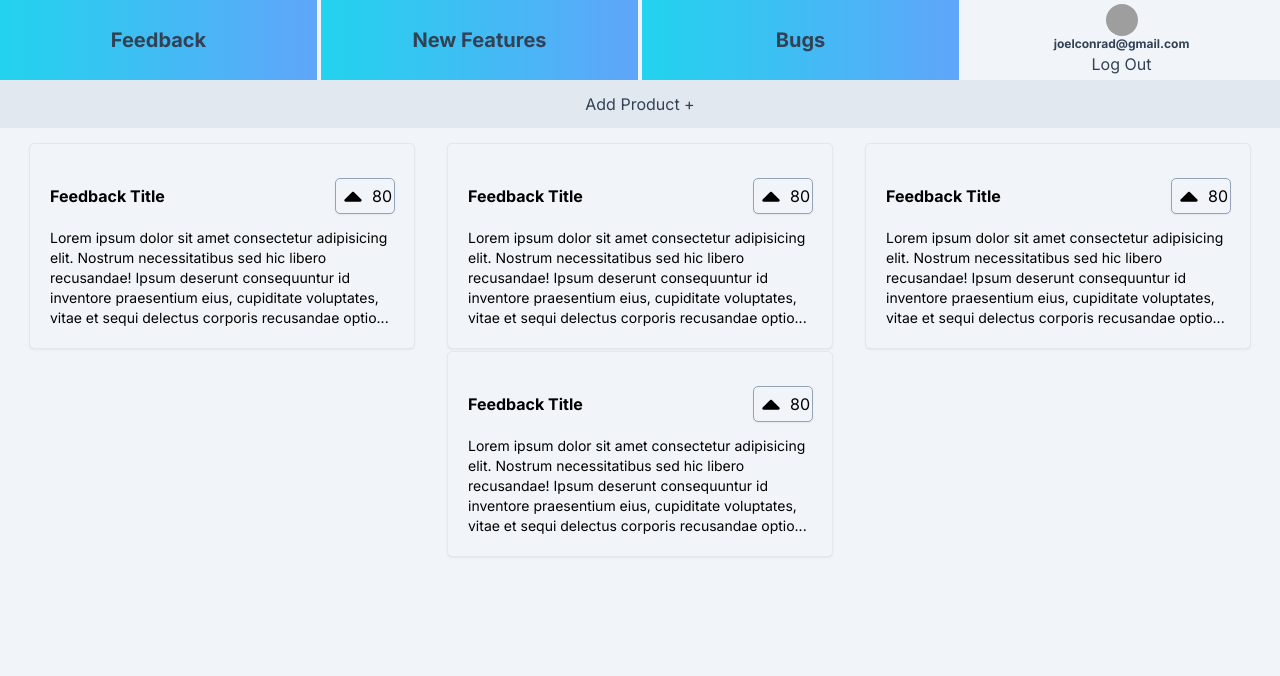
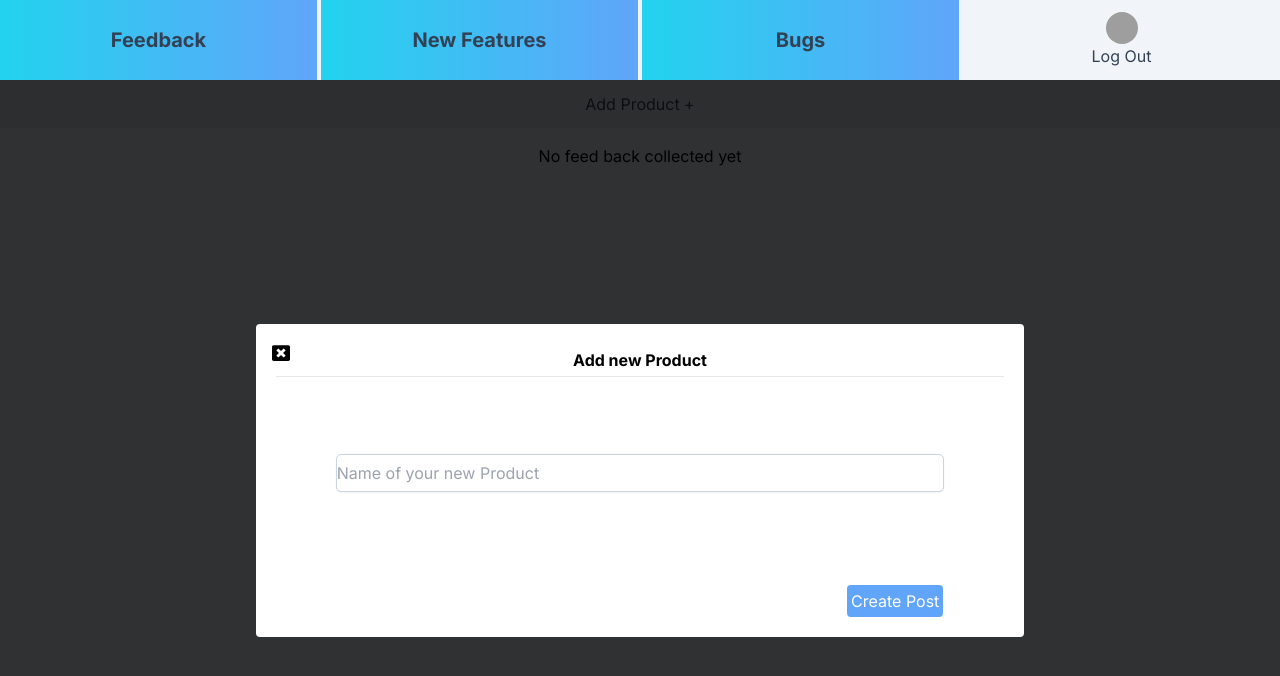
Before and after one commit to Conny1/eFeedbackPro, a Next.js app in the folder efeedbackpro/: page /dashboard in a window 1280 px wide. Both pictures are taken after a click on the button "Add Product +". Shown: the top 676 px of the page. Built offline with nearby package versions, Linux system fonts and the light colour scheme; grey boxes are pictures that could not be loaded.

Commit message:
addProducts, generatefeedbackLinks,fetchfeedback

```diff
--- a/efeedbackpro/src/app/components/FeedbackItemModal.tsx
+++ b/efeedbackpro/src/app/components/FeedbackItemModal.tsx
@@ -3,7 +3,7 @@ import { FaWindowClose } from "react-icons/fa";
 import { FaCaretUp } from "react-icons/fa";
 import Comment from "./Comments";
 import { Comments } from "@/state/types";
-import { toast } from "react-hot-toast";
+import toast, { Toaster } from "react-hot-toast";
 import {
   handleCommentsErrors,
   handleFeedbackErrors,
@@ -50,12 +50,15 @@ const FeedbackItemModal = ({
 
   // fetchComments
   useEffect(() => {
-    const fetchFeedback = async () => {
+    const fetchFeedbackComments = async () => {
       const id = _id;
       try {
         const data = await fetch(`./api/comments/${id}`);
         const resp = await data.json();
-        handleCommentsErrors(resp.status);
+        const message = handleCommentsErrors(resp.status);
+        if (message) {
+          return toast.error(message);
+        }
         if (resp.commentresp) {
           setcomments(resp.commentresp);
         }
@@ -64,7 +67,7 @@ const FeedbackItemModal = ({
       }
     };
 
-    fetchFeedback();
+    fetchFeedbackComments();
   }, [_id]);
 
   // addcomment
@@ -88,12 +91,14 @@ const FeedbackItemModal = ({
         }
         setinputcommnet("");
       } else {
-        handleCommentsErrors(data.status);
+        const message = handleCommentsErrors(data.status);
+        return toast.error(message);
       }
     } catch (error) {}
   };
   return (
     <div className=" flex justify-center md:items-center absolute top-0 left-0 bg-black   w-full h-full bg-opacity-80 ">
+      <Toaster />
       <div className=" relative rounded p-5  w-11/12 max-w-screen-md bg-white flex flex-col  items-center  ">
         <FaWindowClose
           onClick={() => {
--- /dev/null
+++ b/efeedbackpro/src/app/components/FeedbackLink.tsx
@@ -0,0 +1,24 @@
+import React from "react";
+import { FaWindowClose } from "react-icons/fa";
+
+type Props = {
+  _id: string;
+  setlink: React.Dispatch<React.SetStateAction<boolean>>;
+};
+
+const FeedbackLink = ({ _id, setlink }: Props) => {
+  return (
+    <div className=" p-3.5 rounded absolute bg-slate-300  ">
+      <FaWindowClose onClick={() => setlink(false)} />
+      <p className="text-sm  font-bold">
+        {" "}
+        send link to users to collect feedback
+      </p>
+      <p className="text-sm bg-slate-100 p-1 rounded  ">
+        {`${process.env.NEXT_PUBLIC_SITE_URL}/${_id} `}{" "}
+      </p>
+    </div>
+  );
+};
+
+export default FeedbackLink;
--- /dev/null
+++ b/efeedbackpro/src/app/dashboard/dashboardcomponents/AddProduct.tsx
@@ -0,0 +1,86 @@
+import React, { useState } from "react";
+import { FaWindowClose } from "react-icons/fa";
+import toast, { Toaster } from "react-hot-toast";
+import { useFeeddbackState } from "@/state/state";
+import { Business } from "@/state/types";
+
+type Props = {
+  setaddproductmodal: React.Dispatch<React.SetStateAction<boolean>>;
+  setproduct: React.Dispatch<React.SetStateAction<Business[]>>;
+};
+const AddProduct = ({ setproduct, setaddproductmodal }: Props) => {
+  const [productname, setproductname] = useState("");
+  const { user } = useFeeddbackState();
+
+  const addProduct = async (ev: React.FormEvent<HTMLFormElement>) => {
+    ev.preventDefault();
+    if (!productname) {
+      return toast("Provide the product name");
+    }
+    try {
+      const data = {
+        name: productname,
+        userid: user?._id,
+      };
+
+      const respData = await fetch(`./api/business`, {
+        method: "POST",
+        headers: {
+          Content_Type: "application/json",
+        },
+        body: JSON.stringify(data),
+      });
+
+      const resp = await respData.json();
+      if (resp.status === 200) {
+        toast.success("Product Added..");
+        setproduct((prev: Business[]) => [...prev, resp.busnessresp]);
+        setTimeout(() => {
+          setaddproductmodal(false);
+        }, 3000);
+      } else {
+        // error messages
+      }
+    } catch (error) {
+      console.log(error);
+    }
+  };
+
+  return (
+    <div className=" flex justify-center md:items-center absolute bg-black   w-full h-full bg-opacity-80 ">
+      <form
+        onSubmit={addProduct}
+        className=" relative rounded p-5  w-11/12 max-w-screen-md bg-white flex flex-col  items-center  "
+      >
+        <Toaster />
+        <FaWindowClose
+          onClick={() => setaddproductmodal(false)}
+          className="absolute left-4 text-lg"
+        />
+        <h3 className="w-5/6 font-bold h-8  flex items-center justify-center  ">
+          Add new Product
+        </h3>
+        <hr className=" w-full" />
+        <div className="   w-5/6 flex flex-col justify-evenly min-h-48 ">
+          <div className="flex flex-col gap-3">
+            <input
+              onChange={(ev) => setproductname(ev.target.value)}
+              className="pe-3 rounded shadow h-9 outline outline-slate-300 outline-1 "
+              type="text"
+              id="productname"
+              required
+              placeholder="Name of your new Product"
+            />
+          </div>
+        </div>
+        <div className=" mt-4 w-5/6 flex justify-end flex-col md:flex-row ">
+          <button className="bg-blue-400 p-1 text-white rounded ">
+            Create Post
+          </button>
+        </div>
+      </form>
+    </div>
+  );
+};
+
+export default AddProduct;
--- a/efeedbackpro/src/app/dashboard/dashboardcomponents/Feedback.tsx
+++ b/efeedbackpro/src/app/dashboard/dashboardcomponents/Feedback.tsx
@@ -3,8 +3,17 @@ import React, { useState } from "react";
 import { FaCaretUp } from "react-icons/fa";
 import FeedbackModal from "./FeedbackModal";
 
-const Feedback = () => {
+type Props = {
+  title: string;
+  description: string;
+  votes: number;
+  _id: string;
+  isPublic: boolean;
+};
+
+const Feedback = ({ title, description, votes, _id, isPublic }: Props) => {
   const [feebackModal, setfeebackModal] = useState(false);
+  const data = { title, description, votes, _id, isPublic };
 
   return (
     <>
@@ -13,19 +22,16 @@ const Feedback = () => {
         onClick={() => setfeebackModal(true)}
       >
         <div className="flex justify-between items-center h-8 mt-4 mb-4    ">
-          <p className="font-bold">Feedback Title</p>
+          <p className="font-bold">{title}</p>
           <button className="text-md flex gap-1 justify-center items-center shadow  rounded outline outline-1 outline-slate-400 p-0.5">
-            <FaCaretUp className="text-3xl" /> 80
+            <FaCaretUp className="text-3xl" /> {votes}
           </button>
         </div>
-        <p className="text-sm">
-          Lorem ipsum dolor sit amet consectetur adipisicing elit. Nostrum
-          necessitatibus sed hic libero recusandae! Ipsum deserunt consequuntur
-          id inventore praesentium eius, cupiditate voluptates, vitae et sequi
-          delectus corporis recusandae optio...
-        </p>
+        <p className="text-sm">{description}</p>
       </div>
-      {feebackModal && <FeedbackModal setfeebackModal={setfeebackModal} />}
+      {feebackModal && (
+        <FeedbackModal setfeebackModal={setfeebackModal} {...data} />
+      )}
     </>
   );
 };
--- a/efeedbackpro/src/app/dashboard/dashboardcomponents/Header.tsx
+++ b/efeedbackpro/src/app/dashboard/dashboardcomponents/Header.tsx
@@ -4,11 +4,13 @@ import { useRouter } from "next/navigation";
 import ProductName from "./ProductName";
 import { handleBusinessErrors } from "@/helperfunctions/helperfunctions";
 import { Business } from "@/state/types";
+import AddProduct from "./AddProduct";
 import { useFeeddbackState } from "@/state/state";
 
 const Header = () => {
   const { user } = useFeeddbackState();
   const [product, setproduct] = useState<Business[]>([]);
+  const [addproductmodal, setaddproductmodal] = useState(false);
   const router = useRouter();
   const logout = async (
     ev: React.MouseEvent<HTMLButtonElement, MouseEvent>
@@ -78,10 +80,9 @@ const Header = () => {
             src="https://images.unsplash.com/photo-1614027164847-1b28cfe1df60?q=80&w=1386&auto=format&fit=crop&ixlib=rb-4.0.3&ixid=M3wxMjA3fDB8MHxwaG90by1wYWdlfHx8fGVufDB8fHx8fA%3D%3D"
             alt=""
           />
-          <p className="text-slate-700 font-bold text-xs ">
-            {" "}
-            joelconrad@gmail.com
-          </p>
+          {user && (
+            <p className="text-slate-700 font-bold text-xs ">{user?.email}</p>
+          )}
           <button onClick={logout} className="text-slate-700 text-l  ">
             Log Out
           </button>
@@ -94,8 +95,21 @@ const Header = () => {
             return <ProductName key={item._id} {...item} />;
           })}
         <div className=" flex items-center justify-center  bg-slate-200 flex-1">
-          <button className="text-slate-700 text-l  "> Add Product +</button>
+          <button
+            onClick={() => setaddproductmodal(true)}
+            className="text-slate-700 text-l  "
+          >
+            {" "}
+            Add Product +
+          </button>
         </div>
+        {/* add new feedback modal */}
+        {addproductmodal && (
+          <AddProduct
+            setproduct={setproduct}
+            setaddproductmodal={setaddproductmodal}
+          />
+        )}
       </section>
     </main>
   );
--- a/efeedbackpro/src/app/dashboard/dashboardcomponents/ProductName.tsx
+++ b/efeedbackpro/src/app/dashboard/dashboardcomponents/ProductName.tsx
@@ -1,4 +1,7 @@
-import React from "react";
+import FeedbackLink from "@/app/components/FeedbackLink";
+import { handleFeedbackErrors } from "@/helperfunctions/helperfunctions";
+import { useFeeddbackState } from "@/state/state";
+import React, { useState } from "react";
 
 type Props = {
   name: string;
@@ -6,9 +9,32 @@ type Props = {
 };
 
 const ProductName = ({ name, _id }: Props) => {
+  const { setdashboardfeedback } = useFeeddbackState();
+  const [link, setlink] = useState(false);
+
+  const fetchFeedback = async () => {
+    const id = _id;
+    setdashboardfeedback([]);
+    try {
+      const data = await fetch(`./api/feedback/${id}`);
+      const resp = await data.json();
+      handleFeedbackErrors(resp.status);
+      if (resp.data) {
+        setdashboardfeedback(resp.data);
+      }
+    } catch (error) {
+      console.log(error);
+    }
+  };
   return (
-    <div className=" flex items-center justify-center bg-slate-200 flex-1">
-      <button className="text-slate-700 text-l  ">{name}</button>
+    <div className=" flex items-center justify-center bg-slate-200 flex-1 flex-col-reverse ">
+      <button onClick={fetchFeedback} className="text-slate-700 text-l  ">
+        {name}
+      </button>
+      <button onClick={() => setlink(true)} className="text-slate-700 text-l  ">
+        Feedback link
+      </button>
+      {link && <FeedbackLink _id={_id} setlink={setlink} />}
     </div>
   );
 };
--- a/efeedbackpro/src/app/dashboard/page.tsx
+++ b/efeedbackpro/src/app/dashboard/page.tsx
@@ -5,10 +5,11 @@ import toast, { Toaster } from "react-hot-toast";
 import { useRouter } from "next/navigation";
 import Header from "./dashboardcomponents/Header";
 import { useFeeddbackState } from "@/state/state";
+import { handleFeedbackErrors } from "@/helperfunctions/helperfunctions";
 
 const dashboard = () => {
   const router = useRouter();
-  const { user, setuser } = useFeeddbackState();
+  const { user, setuser, dashboardfeedback } = useFeeddbackState();
 
   useEffect(() => {
     const user = localStorage.getItem("user");
@@ -24,10 +25,11 @@ const dashboard = () => {
       <Header />
 
       <section className=" mt-4  flex justify-evenly h-12 gap-1 flex-wrap ">
-        <Feedback />
-        <Feedback />
-        <Feedback />
-        <Feedback />
+        {dashboardfeedback.length > 0
+          ? dashboardfeedback.map((item) => {
+              return <Feedback key={item._id} {...item} />;
+            })
+          : "No feed back collected yet"}
       </section>
     </main>
   );
--- a/efeedbackpro/src/state/types.ts
+++ b/efeedbackpro/src/state/types.ts
@@ -38,7 +38,7 @@ export type Feedback = {
   user: User;
   comments: Comments[];
   votes: number;
-  isPublic: Boolean;
+  isPublic: boolean;
   uploads: string[];
   client: Client;
   business: Business;
```
Also changed, not shown: efeedbackpro/src/app/dashboard/dashboardcomponents/FeedbackModal.tsx (+52 -11 lines).
